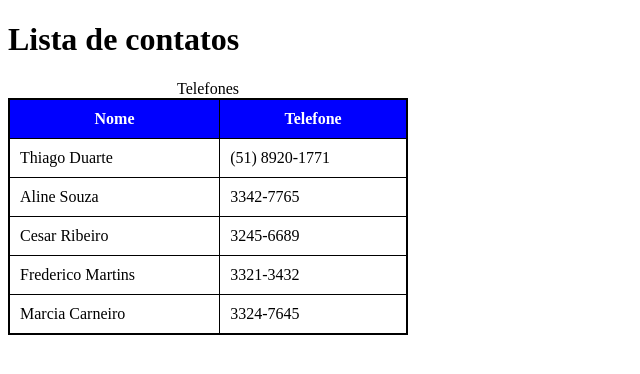
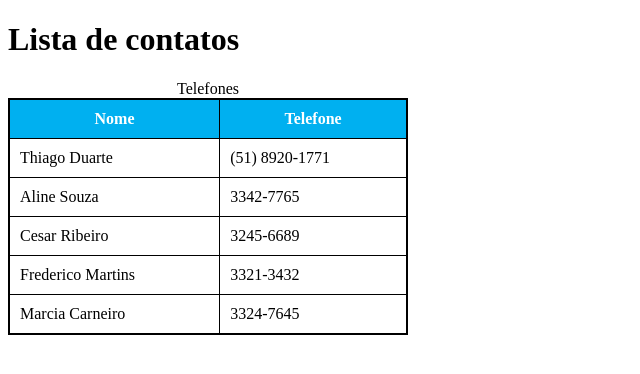
Before and after one commit to othiagoduarte/FACULDADESENAC, a PHP site: page / in a window 1280 px wide. Shown: the top 374 px of the page, without its empty margins (0-640 px from the left). Run offline with PHP 8.4, Linux system fonts and the light colour scheme.

Commit message:
Trabalho - Aula 02 - Concluido

```diff
--- a/PI1/Trabalho_02/index.css
+++ b/PI1/Trabalho_02/index.css
@@ -12,6 +12,6 @@
     padding: 10px;
 }
 .tabela-contatos th {
-    background-color: blue;
-    color : white;
+    background-color: #00B0F0;
+    color : #FFFFFF;
 }
```
